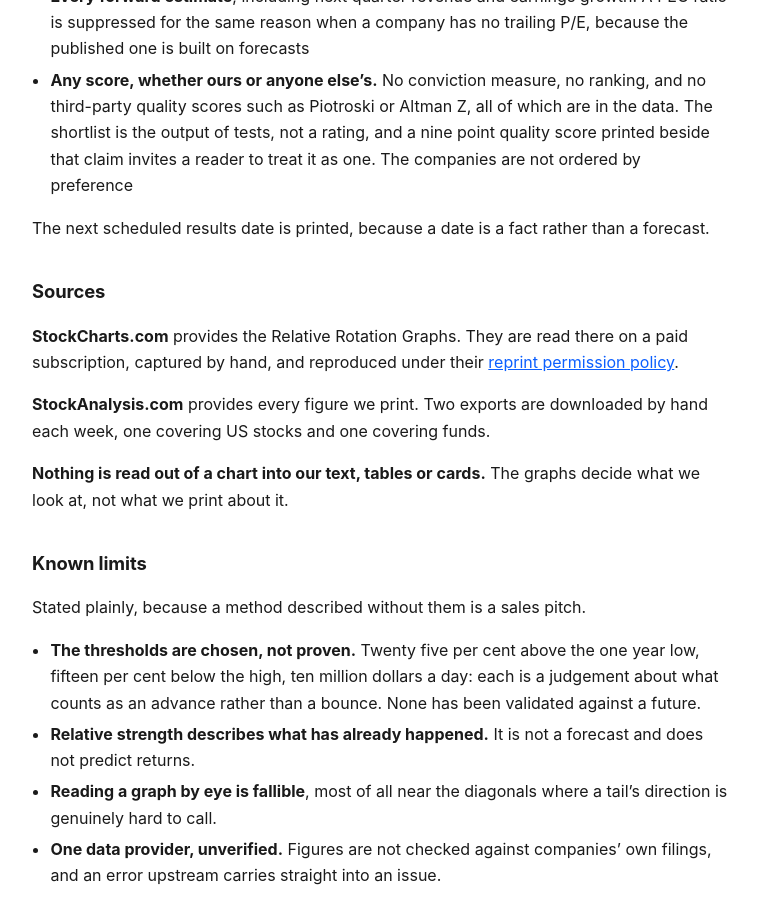
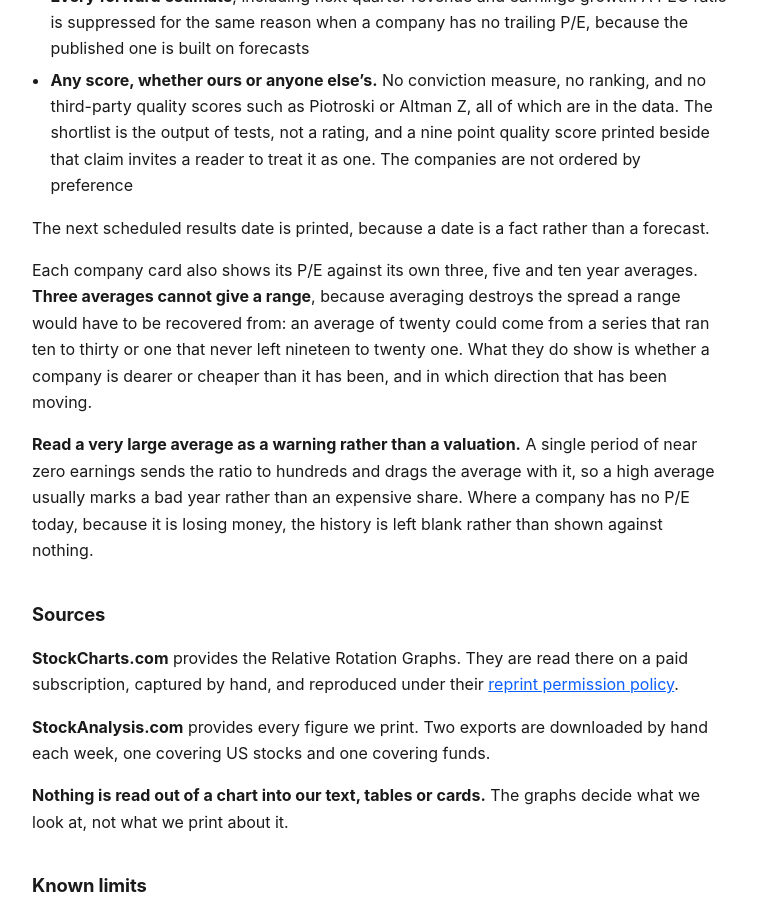
Before and after one commit to themicrocapinvestor/MM-Policies, a Jekyll site: the page built from methodology.md, in a window 1280 px wide and 900 px high, scrolled down 3853 px. Shown: the whole window, without its empty margins (260-1018 px from the left). Built offline with Jekyll 4.4.1, drawn with Linux system fonts in a browser that asks for light colours.

Commit message:
Methodology: what the three P/E averages can and cannot say
They cannot give a range. Averaging destroys the spread a range would have to be recovered
from, so any 'P/E range' built from three means would be a range of averages, far narrower
than the real one. What they do show is whether a company is dearer or cheaper than it has
been, and which way that has moved.

And the caution that matters: a single period of near zero earnings sends the ratio to
hundreds and drags the average with it, so an outsized average marks a bad year rather than
an expensive share.

```diff
--- a/methodology.md
+++ b/methodology.md
@@ -165,6 +165,17 @@ All of these are available in the data and none of them appears in an issue:
 
 The next scheduled results date is printed, because a date is a fact rather than a forecast.
 
+Each company card also shows its P/E against its own three, five and ten year averages.
+**Three averages cannot give a range**, because averaging destroys the spread a range would
+have to be recovered from: an average of twenty could come from a series that ran ten to
+thirty or one that never left nineteen to twenty one. What they do show is whether a company
+is dearer or cheaper than it has been, and in which direction that has been moving.
+
+**Read a very large average as a warning rather than a valuation.** A single period of near
+zero earnings sends the ratio to hundreds and drags the average with it, so a high average
+usually marks a bad year rather than an expensive share. Where a company has no P/E today,
+because it is losing money, the history is left blank rather than shown against nothing.
+
 ## Sources
 
 **StockCharts.com** provides the Relative Rotation Graphs. They are read there on a paid
```
